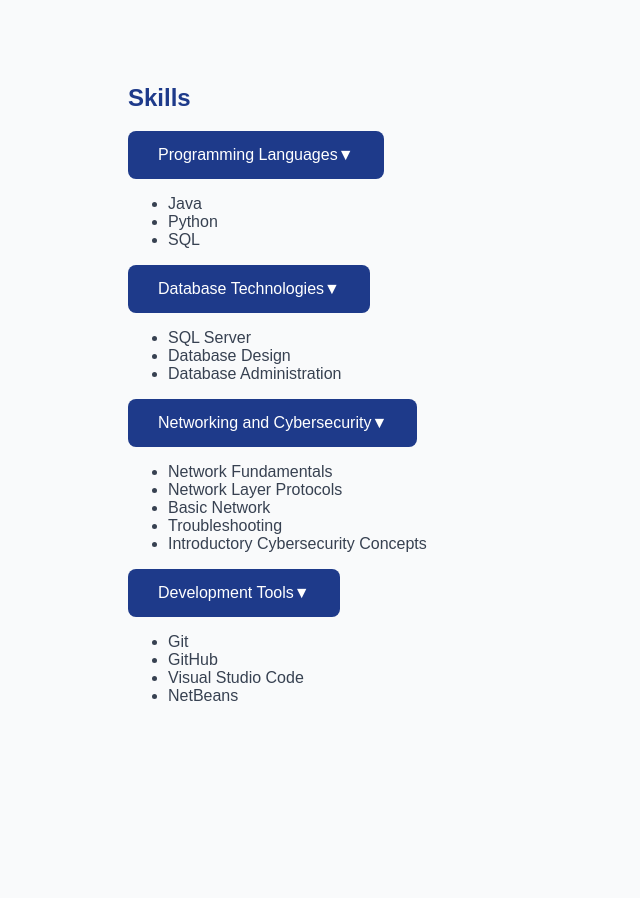
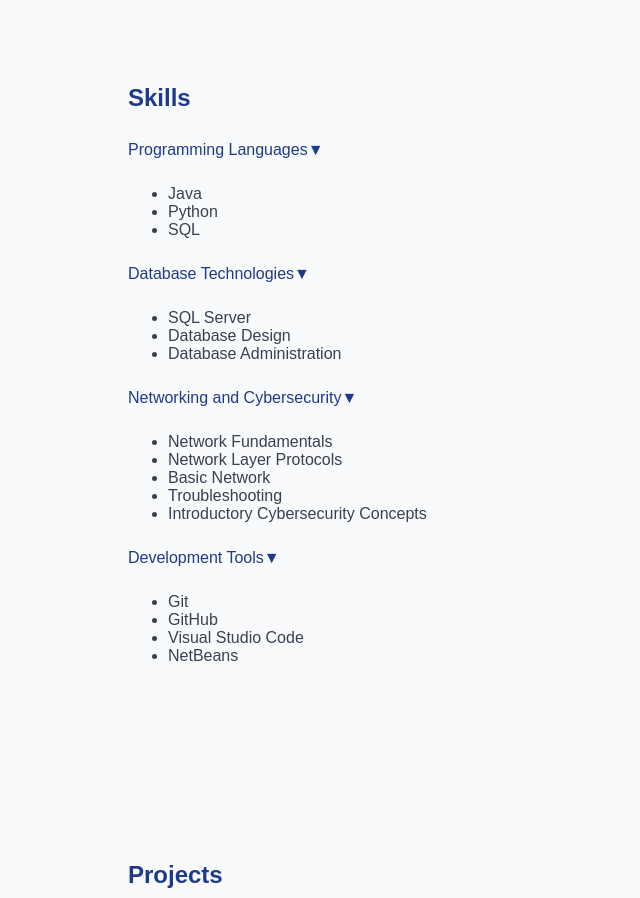
Before and after one commit to High5ghost17/personal-portfolio, a plain HTML site: page index.html in a window 1280 px wide. Shown: the part 780-1678 px from the top of the page, without its empty margins (0-640 px from the left). Drawn offline with Linux system fonts and the light colour scheme.

Commit message:
Polish skill toggle button styling

```diff
--- a/css/style.css
+++ b/css/style.css
@@ -85,5 +85,13 @@
     display:none;
 }
 .skill-toggle{
-    display:block;
+    display: block;
+    border: none;
+    background-color: transparent;
+    color: var(--primary-color);
+    padding: 10px 0;
 }
+.skill-toggle:hover{
+    background-color: transparent;
+    color: var(--secondary-color);
+}
```
